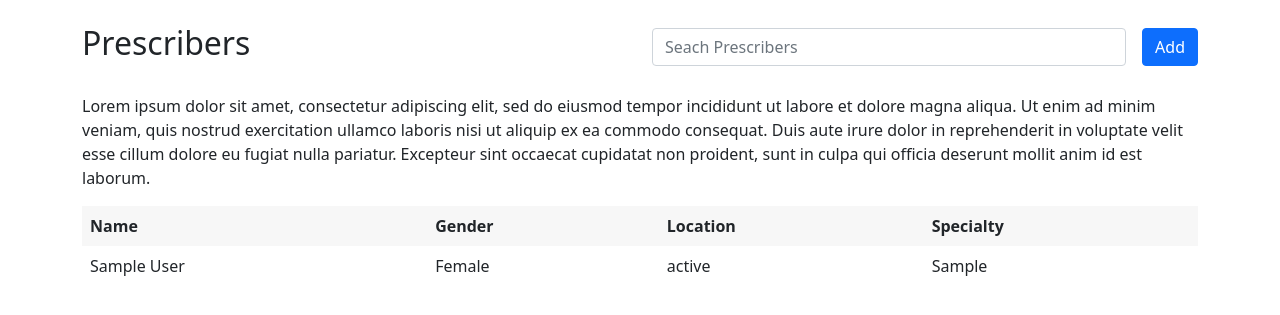
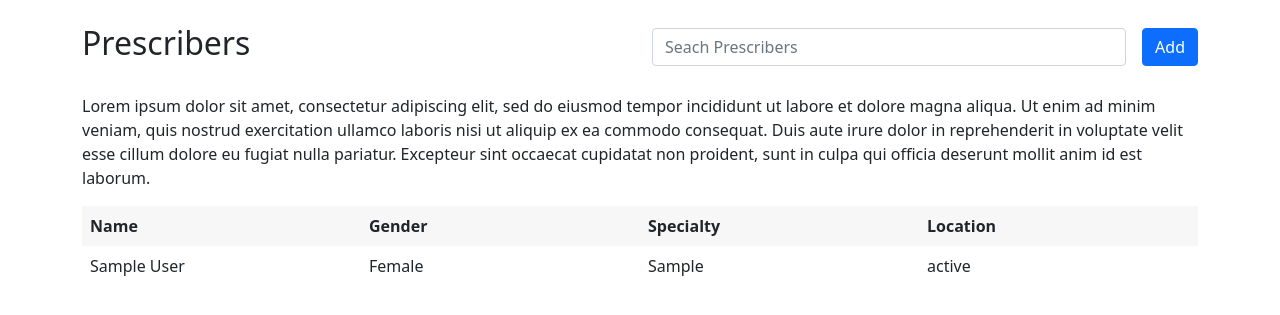
Before and after one commit to logankimbs/intex, a Django app: page /prescribers/ in a window 1280 px wide. Shown: the part 95-410 px from the top of the page. Run offline with Django 3.2, Linux system fonts and the light colour scheme; tables that the repository leaves empty hold one stand-in row (values such as "Sample post").

```diff
--- a/templates/portal/prescribers.html
+++ b/templates/portal/prescribers.html
@@ -18,31 +18,34 @@
         voluptate velit esse cillum dolore eu fugiat nulla pariatur. Excepteur sint occaecat cupidatat
         non proident, sunt in culpa qui officia deserunt mollit anim id est laborum.
     </p>
-    <table id="prescribersTable" class="table table-hover table-borderless">
+    <div class="table-responsive">
+    <table id="prescribersTable" class="table table-hover table-borderless table-responsive">
         <thead>
-        <tr>
-            <th scope="col">Name</th>
-            <th scope="col">Gender</th>
-            <th scope="col">Location</th>
-            <th scope="col">Specialty</th>
-        </tr>
+            <tr>
+                <th scope="col" class="col-3">Name</th>
+                <th scope="col" class="col-3">Gender</th>
+                <th scope="col" class="col-3">Specialty</th>
+                <th scope="col" class="col-3">Location</th>
+            </tr>
         </thead>
         <tbody>
             {% for prescriber in prescribers %}
             <tr class="click-prescriber" onclick="location.href='/{{prescriber.npi}}'">
-                <td scope="row">{{prescriber.fname}} {{prescriber.lname}}</th>
-                <td scope="row">
+                <td scope="row" class="col-3">{{prescriber.fname}} {{prescriber.lname}}</th>
+                <td scope="row" class="col-3">
                     {% if prescriber.gender.lower == 'm' %}
                         Male
                     {% else %}
                         Female
                     {% endif %}
                 </th>
-                <td>{{prescriber.state_id}}</td>
-                <td>{{prescriber.specialty}}</td>
+                <td scope="row" class="col-3">{{prescriber.specialty}}</td>
+                <td scope="row" class="col-3">{{prescriber.state_id}}</td>
             </tr>
             {% endfor %}
         </tbody>
     </table>
 </div>
+
+</div>
 {% endblock %}
```
Also changed, not shown: opioidcrisis/static/js/scripts.js (+14 -13 lines).
